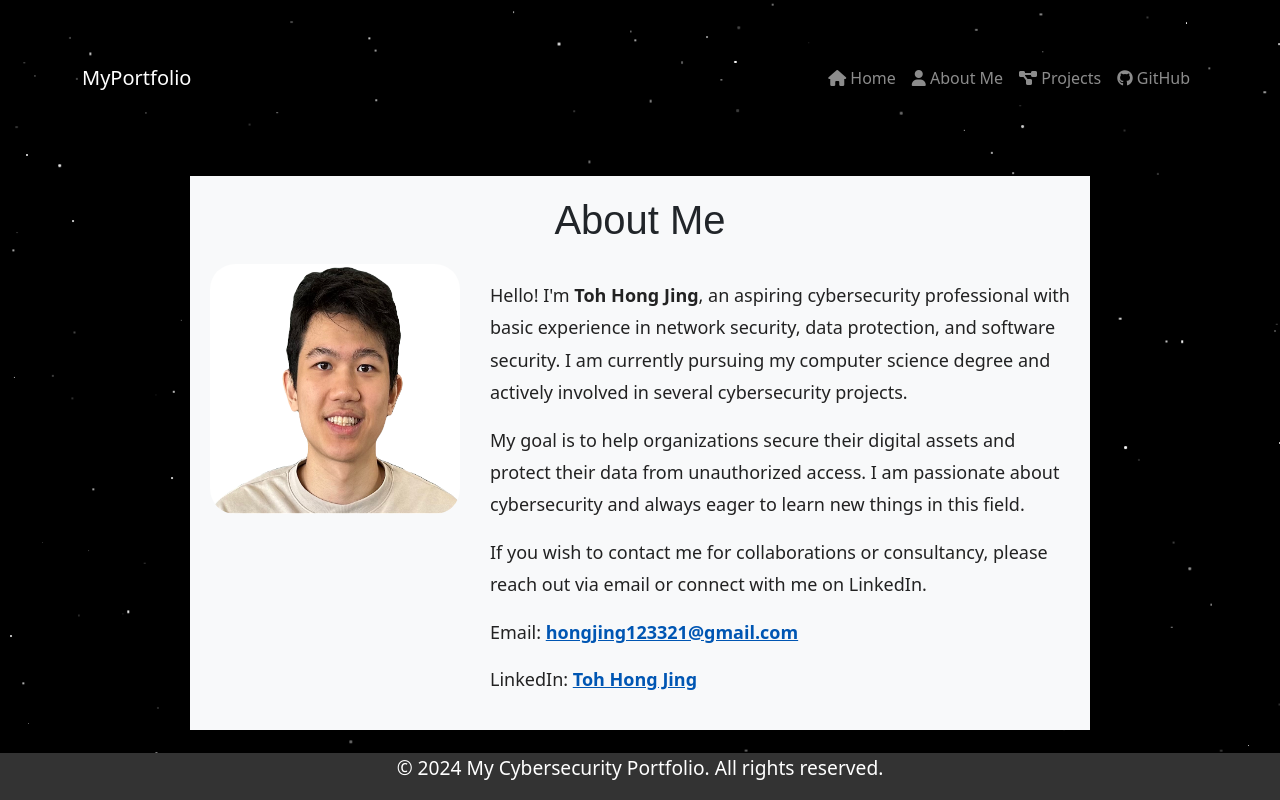
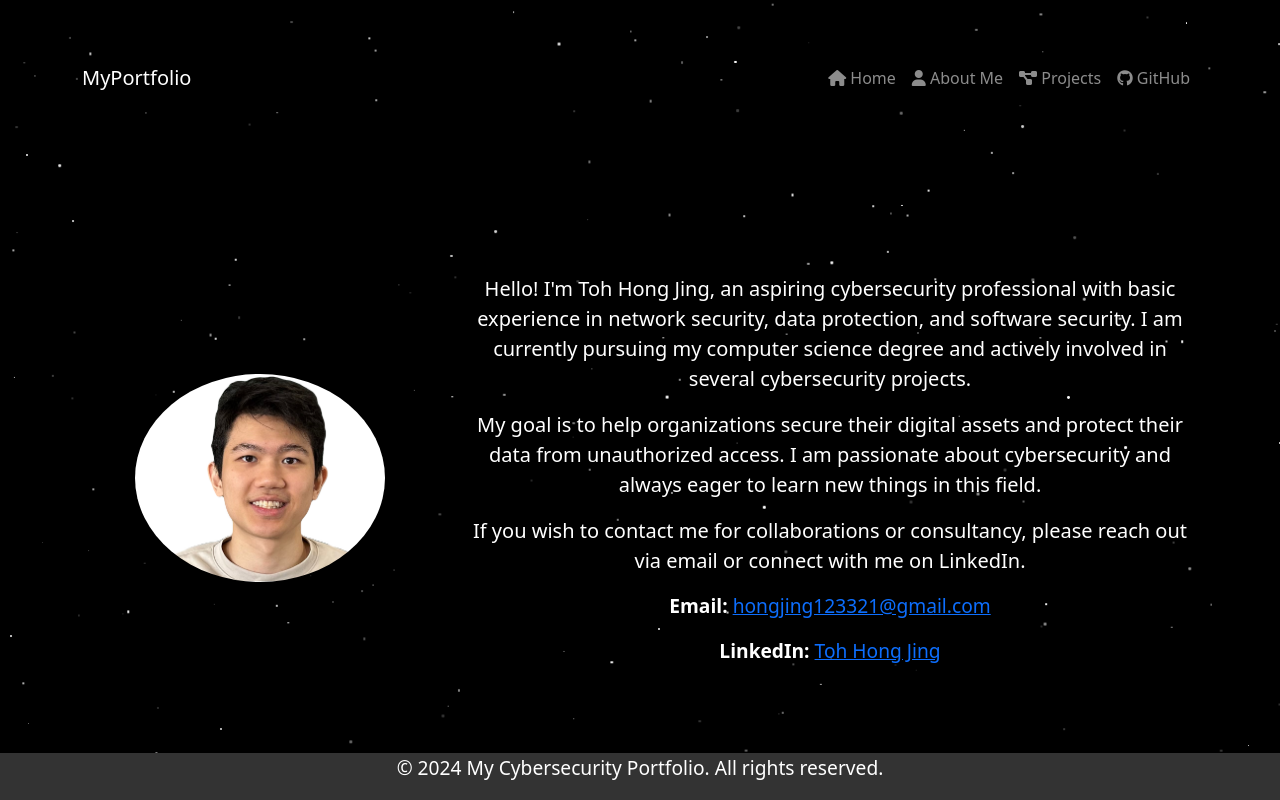
Before and after one commit to mrmrjing/personal-portfolio-website, a React (Create React App) app in the folder frontend/: page /personal-portfolio-website/about in a window 1280 px wide. Built offline with nearby package versions, Linux system fonts and the light colour scheme.

Commit message:
Add bootstrap css

```diff
--- a/frontend/src/components/pages/AboutPage.js
+++ b/frontend/src/components/pages/AboutPage.js
@@ -1,18 +1,52 @@
 import React from 'react';
-import '../../assets/styles/AboutPage.css';
+import 'bootstrap/dist/css/bootstrap.min.css';
 
 const AboutPage = () => {
     return (
-        <div className="about-container">
-            <h1>About Me</h1>
-            <div className="about-content">
-                <img src={`${process.env.PUBLIC_URL}/Personal Profile Pic.JPG`} alt="Toh Hong Jing" className="profile-image" />
-                <div className="about-text">
-                    <p>Hello! I'm <strong>Toh Hong Jing</strong>, an aspiring cybersecurity professional with basic experience in network security, data protection, and software security. I am currently pursuing my computer science degree and actively involved in several cybersecurity projects.</p>
-                    <p>My goal is to help organizations secure their digital assets and protect their data from unauthorized access. I am passionate about cybersecurity and always eager to learn new things in this field.</p>
-                    <p>If you wish to contact me for collaborations or consultancy, please reach out via email or connect with me on LinkedIn.</p>
-                    <p>Email: <a href="hongjing123321@gmail.com">hongjing123321@gmail.com</a></p>
-                    <p>LinkedIn: <a href="https://www.linkedin.com/in/hong-jing-toh-454ba417a/" target="_blank" rel="noopener noreferrer">Toh Hong Jing</a></p>
+        <div className="container mt-5">
+
+            <div className="row align-items-center">
+                {/* Profile Image */}
+                <div className="col-md-4 text-center mb-4 mb-md-0">
+                    <img
+                        src={`${process.env.PUBLIC_URL}/Personal Profile Pic.JPG`}
+                        alt="Toh Hong Jing"
+                        className="img-fluid rounded-circle shadow-lg"
+                        style={{ maxWidth: '250px' }}
+                    />
+                </div>
+
+                {/* About Text */}
+                <div className="col-md-8">
+                    <p className="lead">
+                        Hello! I'm <strong>Toh Hong Jing</strong>, an aspiring cybersecurity professional with basic experience in network security, data protection, and software security. I am currently pursuing my computer science degree and actively involved in several cybersecurity projects.
+                    </p>
+                    <p className="lead">
+                        My goal is to help organizations secure their digital assets and protect their data from unauthorized access. I am passionate about cybersecurity and always eager to learn new things in this field.
+                    </p>
+                    <p className="lead">
+                        If you wish to contact me for collaborations or consultancy, please reach out via email or connect with me on LinkedIn.
+                    </p>
+                    <p>
+                        <strong>Email:</strong>{' '}
+                        <a
+                            href="mailto:hongjing123321@gmail.com"
+                            className="text-primary font-weight-bold"
+                        >
+                            hongjing123321@gmail.com
+                        </a>
+                    </p>
+                    <p>
+                        <strong>LinkedIn:</strong>{' '}
+                        <a
+                            href="https://www.linkedin.com/in/hong-jing-toh-454ba417a/"
+                            target="_blank"
+                            rel="noopener noreferrer"
+                            className="text-primary font-weight-bold"
+                        >
+                            Toh Hong Jing
+                        </a>
+                    </p>
                 </div>
             </div>
         </div>
--- a/frontend/src/components/pages/HomePage.js
+++ b/frontend/src/components/pages/HomePage.js
@@ -3,18 +3,18 @@ import HeroSection from '../common/HeroSection';
 import FeaturedProjects from '../common/FeaturedProjects';
 import projectsData from './ProjectsData';
 
-
 const HomePage = () => {
   return (
-    <div>
-      <header>
-        {/* Header content */}
+    <div className="container">
+      <header className="text-center my-4">
+        <h1>Welcome to My Portfolio</h1>
       </header>
       <HeroSection />
-      <FeaturedProjects projects={projectsData} />
+      <section className="mt-5">
+        <FeaturedProjects projects={projectsData} />
+      </section>
     </div>
   );
 };
 
-
 export default HomePage;
--- a/frontend/src/components/pages/ProjectsPage.js
+++ b/frontend/src/components/pages/ProjectsPage.js
@@ -1,24 +1,35 @@
-// Main page for listing all projects
 import React from 'react';
 import { Link } from 'react-router-dom';
-import '../../assets/styles/ProjectPage.css';
+import 'bootstrap/dist/css/bootstrap.min.css';
 import projectsData from './ProjectsData';
 
 const ProjectsPage = () => {
     return (
-    <div className="projects-container">
-      {projectsData.map(project => (
-        <div key={project.id} className="project-card">
+        <div className="container mt-5">
+            <h1 className="text-center mb-4">Projects</h1>
+            <div className="row">
+                {projectsData.map((project) => (
+                    <div key={project.id} className="col-md-6 col-lg-4 mb-4">
+                        <div className="card shadow-sm h-100">
+                            {/* Project Image */}
                             <img
                                 src={project.imageUrl}
                                 alt={project.title}
-            className="project-image"
+                                className="card-img-top"
+                                style={{ maxHeight: '200px', objectFit: 'cover' }}
                             />
-          <h3>{project.title}</h3>
-          <p>{project.description}</p>
-          <Link to={`/projects/${project.id}`} className="button">Read More</Link>
+                            {/* Project Content */}
+                            <div className="card-body d-flex flex-column">
+                                <h5 className="card-title">{project.title}</h5>
+                                <p className="card-text">{project.description}</p>
+                                <Link to={`/projects/${project.id}`} className="btn btn-primary mt-auto">
+                                    Read More
+                                </Link>
+                            </div>
+                        </div>
                     </div>
                 ))}
+            </div>
         </div>
     );
 };
```
Lines whose indentation alone changed are shown as unchanged.
